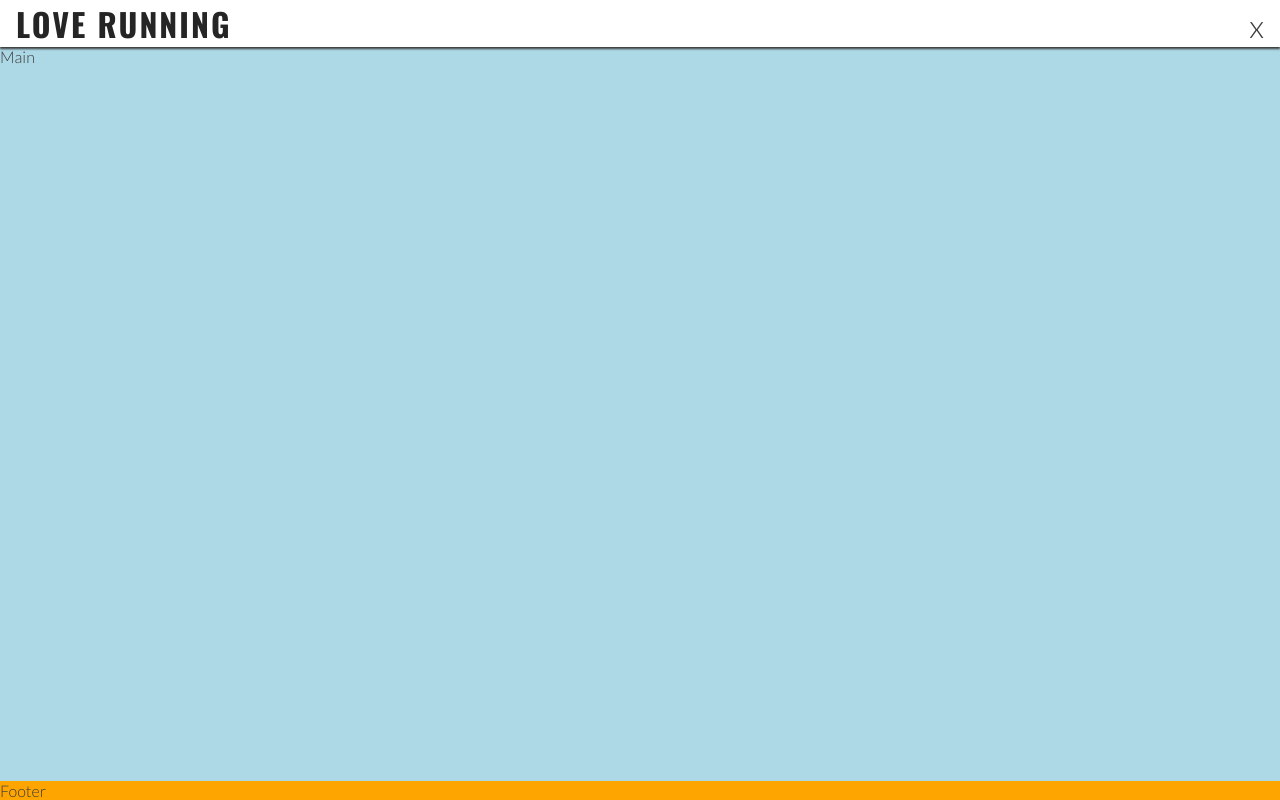
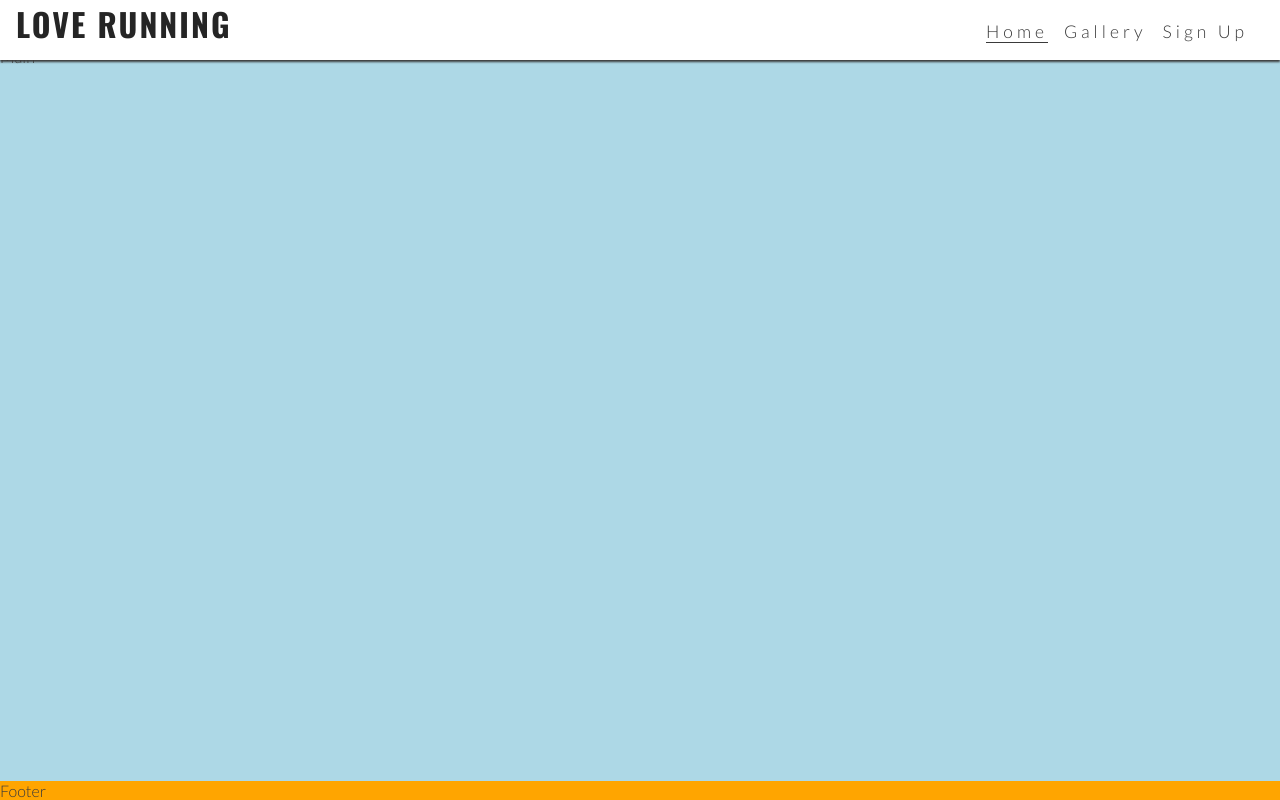
Before and after one commit to AlanSmythDeaf/love-running, a plain HTML site: page index.html in a window 1280 px wide. Drawn offline with nearby package versions, Linux system fonts and the light colour scheme.

Commit message:
Display navbar items, hide toggle label

```diff
--- a/assets/css/style.css
+++ b/assets/css/style.css
@@ -84,7 +84,7 @@ nav{
 /* Main content */
 main {
     background-color: lightblue;
-    /* Make main element take up any surplus spacce to push footer down */
+    /* Make main element take up any surplus space to push footer down */
     flex: 1 0 auto;
     margin-top: 47px;
 }
@@ -93,3 +93,27 @@ main {
 footer {
     background-color: orange;
 }
+
+/* Media query: tablet and larger (768px and up) */
+@media screen and (min-width: 768px) {
+    /* Header */
+    nav{
+        display: block;
+        position: relative;
+        box-shadow: none;
+        width: fit-content;
+        padding-right: 1rem;
+    }
+
+    #menu{
+        display: flex;
+    }
+
+    #menu > li {
+        padding-left: 1rem;
+    }
+
+    .nav-toggle-label {
+        display: none;
+    }
+}
```
